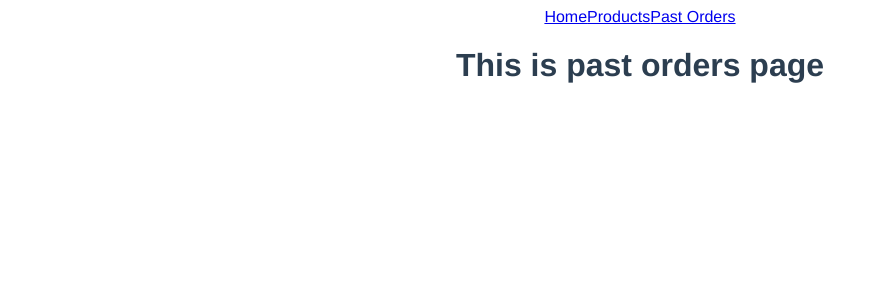
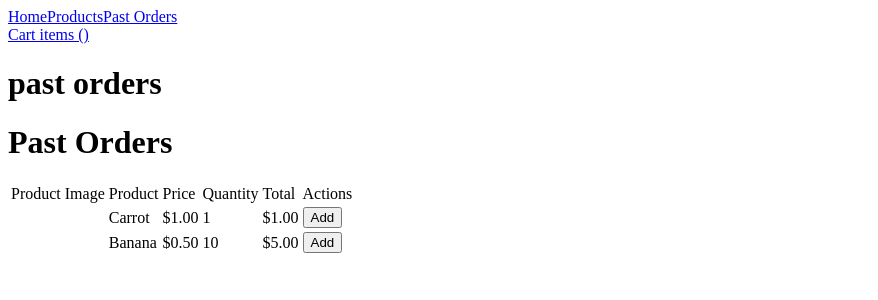
Before and after one commit to nangonz/fcc_vuejs_faradayCourse, a Vue app in the folder vueCLI_product_cart/: page /past-orders in a window 1280 px wide. Shown: the top 300 px of the page, without its empty margins (0-878 px from the left). Built offline with nearby package versions, Linux system fonts and the light colour scheme; the HTML template or start-up script is replaced by a standard one.

Commit message:
add Sidebar cart component

```diff
--- a/vueCLI_product_cart/src/App.vue
+++ b/vueCLI_product_cart/src/App.vue
@@ -12,33 +12,56 @@
           <span>Past Orders</span>
         </router-link>
       </nav>
-      <!-- <a @click="toggleSidebar" href="#" class="top-bar-cart-link">
+      <a @click="toggleSidebar" href="#" class="top-bar-cart-link">
         <i class="icofont-cart-alt icofont-1x"></i>
         <span>Cart items ({{ totalQuantity }})</span>
-      </a> -->
+      </a>
     </header>
-  <router-view/>
+  <router-view :inventory="inventory" />
+  <Sidebar
+    v-if="showSidebar"
+    :toggle="toggleSidebar"
+    :cart="cart"
+    :inventory="inventory"
+    :remove="removeItem"
+  />
 </template>
 
-<style>
-#app {
-  font-family: Avenir, Helvetica, Arial, sans-serif;
-  -webkit-font-smoothing: antialiased;
-  -moz-osx-font-smoothing: grayscale;
-  text-align: center;
-  color: #2c3e50;
+<script>
+import food from './food.json'
+import Sidebar from './components/Sidebar.vue';
+
+export default {
+  components: {
+    Sidebar
+  },
+  data () {
+    return {
+      showSidebar: false,
+      inventory: food,
+      cart: {}
+    }
+  },
+  methods: {
+
+    addToCart (name, index) {
+      if(this.inventory[index].quantity <= 0 ) {
+          alert('Not valid quantity')
+      }
+      if(!this.cart[name]) this.cart[name] = 0
+      this.cart[name] += this.inventory[index].quantity
+      this.inventory[index].quantity = 0
+      this.showSidebar = true
+      console.log(this.cart)
+    },
+
+    toggleSidebar () {
+      this.showSidebar = !this.showSidebar
+    },
+
+    removeItem (name) {
+      delete this.cart[name]
+    }
+  }
 }
-
-#nav {
-  padding: 30px;
-}
-
-#nav a {
-  font-weight: bold;
-  color: #2c3e50;
-}
-
-#nav a.router-link-exact-active {
-  color: #42b983;
-}
-</style>
+</script>
--- a/vueCLI_product_cart/src/components/HelloWorld.vue
+++ /dev/null
@@ -1,37 +0,0 @@
-<template>
-  <div class="hello">
-    <h1>{{ msg }}</h1>
-    <p>
-      For a guide and recipes on how to configure / customize this project,<br>
-      check out the
-      <a href="https://cli.vuejs.org" target="_blank" rel="noopener">vue-cli documentation</a>.
-    </p>
-  </div>
-</template>
-
-<script>
-export default {
-  name: 'HelloWorld',
-  props: {
-    msg: String
-  }
-}
-</script>
-
-<!-- Add "scoped" attribute to limit CSS to this component only -->
-<style scoped>
-h3 {
-  margin: 40px 0 0;
-}
-ul {
-  list-style-type: none;
-  padding: 0;
-}
-li {
-  display: inline-block;
-  margin: 0 10px;
-}
-a {
-  color: #42b983;
-}
-</style>
--- /dev/null
+++ b/vueCLI_product_cart/src/components/Sidebar.vue
@@ -0,0 +1,49 @@
+<template>
+  <aside class="cart-container">
+  <div class="cart">
+    <h1 class="cart-title spread">
+      <span>
+        Cart
+        <i class="icofont-cart-alt icofont-1x"></i>
+      </span>
+      <button @click="toggle" class="cart-close">&times;</button>
+    </h1>
+
+    <div class="cart-body">
+      <table class="cart-table">
+        <thead>
+          <tr>
+            <th><span class="sr-only">Product Image</span></th>
+            <th>Product</th>
+            <th>Price</th>
+            <th>Qty</th>
+            <th>Total</th>
+            <th><span class="sr-only">Actions</span></th>
+          </tr>
+        </thead>
+        <tbody>
+          <tr v-for="(quantity, key, i) in cart" :key="i" >
+            <td><i class="icofont-carrot icofont-3x"></i></td>
+            <td>{{ key }}</td>
+            <td>\${{ getPrice(key) }}</td>
+            <td class="center">{{ quantity }}</td>
+            <td>\${{quantity * getPrice(key) }}</td>
+            <td class="center">
+              <button @click="remove(key)" class="btn btn-light cart-remove">
+                &times;
+              </button>
+            </td>
+          </tr>
+        </tbody>
+      </table>
+
+      <p v-if="!Object.keys(cart).length" class="center"><em>No items in cart</em></p>
+      <br>
+      <div class="spread">
+        <span><strong>Total:</strong>\${{calculateTotal()}}</span>
+        <button class="btn btn-light">Checkout</button>
+      </div>
+    </div>
+  </div>
+</aside>
+</template>
--- a/vueCLI_product_cart/src/views/Home.vue
+++ b/vueCLI_product_cart/src/views/Home.vue
@@ -1,6 +1,5 @@
 <template>
   <div class="home">
-    <h1>Home</h1>
     <div class="splash-container">
         <div class="splash">
           <h1>yummi</h1>
@@ -98,6 +97,12 @@
 
 export default {
   name: 'Home',
+  props: ['inventory'],
+  data () {
+    return {
+      inventory: food
+    }
+  },
   components: {
   }
 }
--- a/vueCLI_product_cart/src/views/PastOrders.vue
+++ b/vueCLI_product_cart/src/views/PastOrders.vue
@@ -1,3 +1,38 @@
 <template>
-    <h1>This is past orders page</h1>
+  <h1>past orders</h1>
+  <main class="wrapper">
+        <h1>Past Orders</h1>
+
+        <table class="product-table">
+          <thead>
+            <tr>
+              <td><span class="sr-only">Product Image</span></td>
+              <td>Product</td>
+              <td>Price</td>
+              <td>Quantity</td>
+              <td>Total</td>
+              <td><span class="sr-only">Actions</span></td>
+            </tr>
+          </thead>
+          <tbody>
+            <tr>
+              <td><i class="icofont-carrot icofont-4x"/></td>
+              <td>Carrot</td>
+              <td>$1.00</td>
+              <td>1</td>
+              <td>$1.00</td>
+              <td><button class="btn btn-dark">Add</button></td>
+            </tr>
+            <tr>
+              <td><i class="icofont-banana icofont-4x"/></td>
+              <td>Banana</td>
+              <td>$0.50</td>
+              <td>10</td>
+              <td>$5.00</td>
+              <td><button class="btn btn-dark">Add</button></td>
+            </tr>
+          </tbody>
+        </table>
+      </main>
+
 </template>
--- a/vueCLI_product_cart/src/views/Products.vue
+++ b/vueCLI_product_cart/src/views/Products.vue
@@ -1,5 +1,72 @@
 <template>
-  <div class="about">
-    <h1>This is the products page</h1>
-  </div>
+  <main class="wrapper">
+    <div style="display: grid; grid-template-columns: repeat(auto-fit, minmax(250px, 1fr)); gap: 10px;" class="recommended">
+
+      <div
+        class="card"
+        v-for="(product) in inventory"
+        :key="product.id"
+      >
+        <div class="card-title">
+          {{ product.name }}
+        </div>
+        <div class="card-body">
+          <i :class="`icofont-10x icofont-${product.icon}`"></i>
+          <form>
+            <div class="row">
+              <div class="cell">
+                <label>Tipo:</label>
+              </div>
+              <div class="cell">
+                <em>{{ product.type }}</em>
+              </div>
+            </div>
+            <div class="row">
+              <div class="cell">
+                <label>Precio:</label>
+              </div>
+              <div class="cell">
+                ${{ product.price.USD }}
+              </div>
+            </div>
+            <div class="row">
+              <div class="cell">
+                <label>Cantidad:</label>
+              </div>
+              <div class="cell">
+                <!-- <input
+                  @keyup.enter.prevent="addToCart(product.name, index)"
+                  type="number"
+                  min="1"
+                  v-model.number="product.quantity"
+                /> -->
+              </div>
+            </div>
+          </form>
+        </div>
+        <div class="card-footer">
+          <!-- <button @click.prevent="addToCart(product.name, index)" class="btn btn-light">
+            Add to cart
+          </button> -->
+        </div>
+      </div>
+
+    </div>
+
+  </main>
+
+  <footer>
+  </footer>
 </template>
+
+<script>
+import food from '../food.json'
+export default {
+  name: 'Products',
+  data () {
+    return {
+      inventory: food
+    }
+  }
+}
+</script>
```
